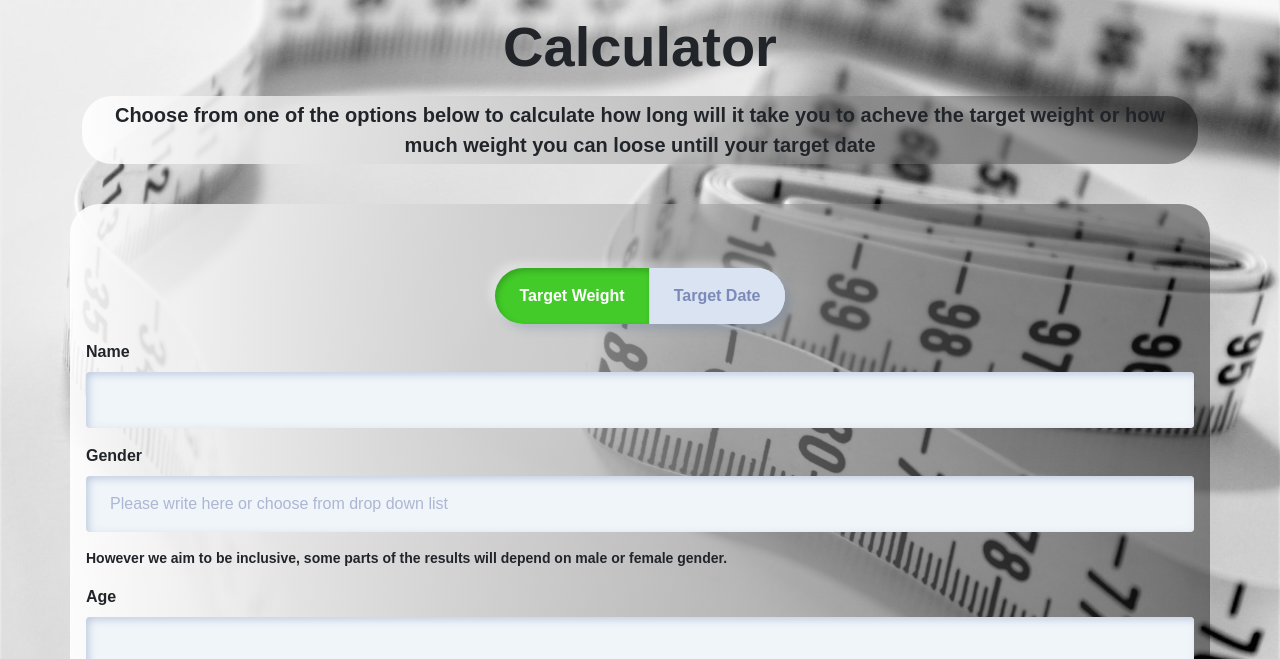
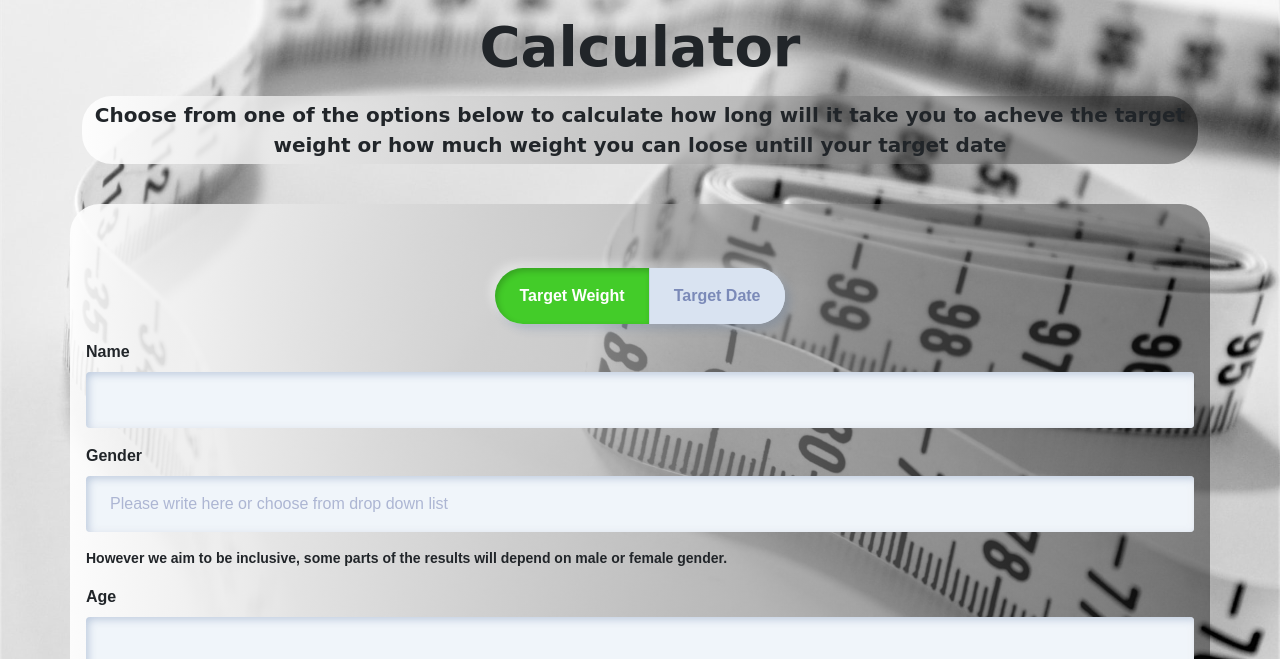
Before and after one commit to JoGorska/Keto-diet, a plain HTML site: page calculator.html in a window 1280 px wide. Shown: the part 151-810 px from the top of the page. Drawn offline with nearby package versions, Linux system fonts and the light colour scheme; a web font is replaced by a local one.

Commit message:
Style - changed fonts for headers in calculator and contact page to fonts for headers

```diff
--- a/calculator.html
+++ b/calculator.html
@@ -61,8 +61,8 @@
     <div class="container">
 
         <div class="pb-md-4 mx-auto text-center my-plain-text-font">
-            <h1 class="display-4 fw-normal border-top mt-3 mb-3 font-family-header text-dark fw-bold">Calculator</h1>
-            <p class="fs-5 p-1 text-dark fw-bold my-white-gradient-to-left my-border-radius-bigger">Choose from one of the options below to calculate how long will it take you to acheve the target weight or how much weight you can loose untill your target date</p>
+            <h1 class="display-4 fw-normal border-top mt-3 mb-3 font-family-header text-dark fw-bold my-heading-font">Calculator</h1>
+            <p class="fs-5 p-1 text-dark fw-bold my-white-gradient-to-left my-border-radius-bigger my-heading-font">Choose from one of the options below to calculate how long will it take you to acheve the target weight or how much weight you can loose untill your target date</p>
         </div>
 
     </div>
```
Also changed, not shown: contact.html (+2 -2 lines), results.html (+1 -1 lines).
